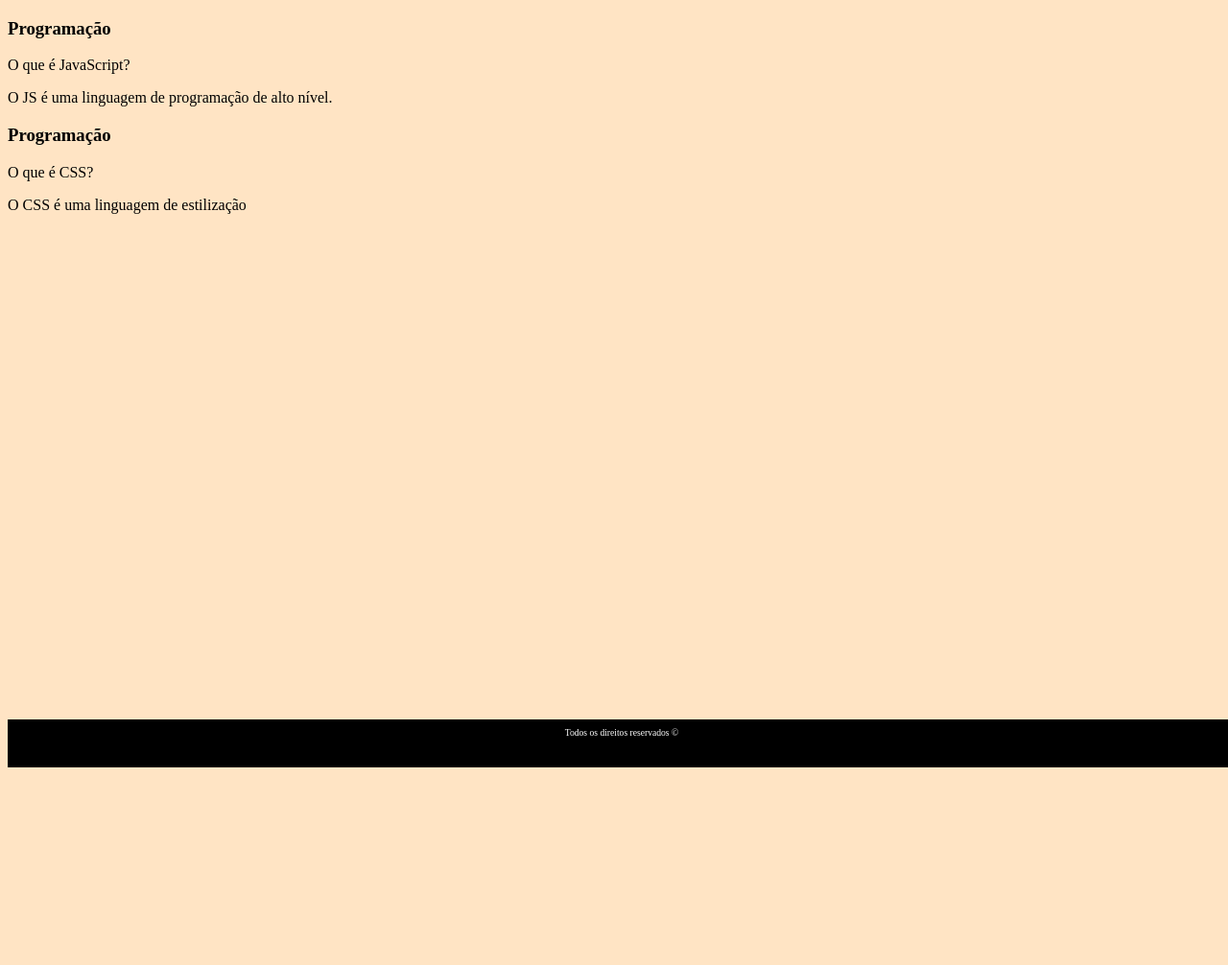
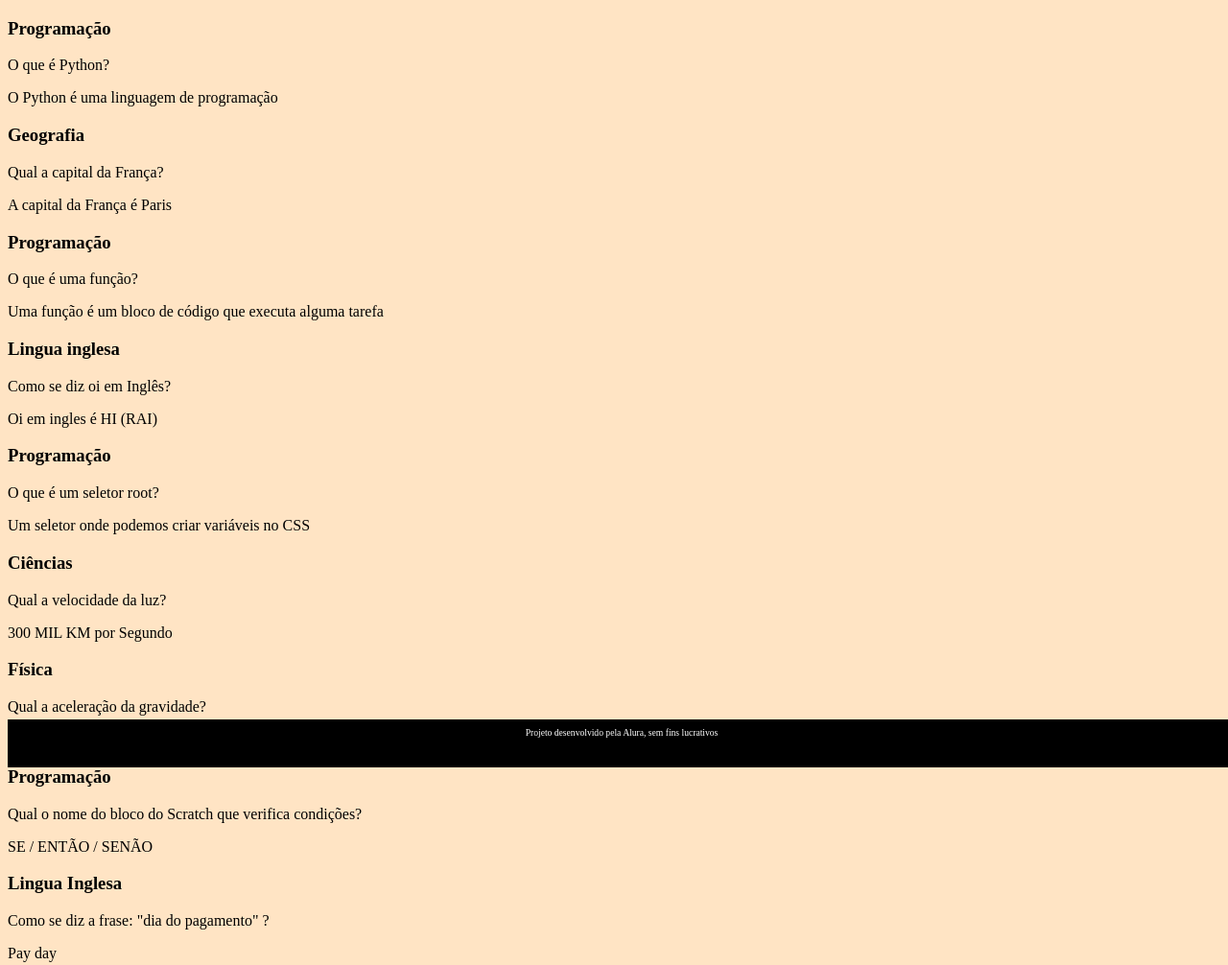
Before and after one commit to romulopena/flashcard-2ano, a plain HTML site: page index.html in a window 1280 px wide. Shown: the top 1006 px of the page at 96% size. Before the commit the page ends 800 px from the top, so only its background shows below. Drawn offline with Linux system fonts and the light colour scheme; a web font is replaced by a local one.

Commit message:
AULA FINAL

```diff
--- /dev/null
+++ b/app.js
@@ -0,0 +1,29 @@
+function criaCartao(categoria, pergunta, resposta) {
+    let container = document.getElementById('container')
+    let cartao = document.createElement('article')
+    cartao.className = 'cartao'
+
+    cartao.innerHTML = `
+    <div class="cartao__conteudo">
+    <h3>${categoria}</h3>
+    <div class="cartao__conteudo__pergunta">
+        <p>${pergunta}</p>
+    </div>
+    <div class="cartao__conteudo__resposta">
+        <p>${resposta}</p>
+    </div>
+    </div>
+    `
+
+    let respostaEstaVisivel = false
+
+    function viraCartao() {
+        respostaEstaVisivel = !respostaEstaVisivel
+        cartao.classList.toggle('active', respostaEstaVisivel)
+    }
+    cartao.addEventListener('click', viraCartao)
+
+
+    container.appendChild(cartao)
+
+}
--- a/index.html
+++ b/index.html
@@ -4,24 +4,12 @@
     <meta charset="UTF-8">
     <meta name="viewport" content="width=device-width, initial-scale=1.0">
     <link rel="stylesheet" href="assets/style.css">
-    <title>Flashcard</title>
+    <title>Flashcarda</title>
 </head>
 <body>
     <main>
         <section id="container">
-            <article class="cartao">
-                <div class="cartao__conteudo">
-                    <h3>Programação</h3>
-                    <div class="cartao__conteudo__pergunta">
-                        <p>O que é JavaScript?</p>
-                    </div>
-                    <div class="cartao__conteudo__resposta">
-                        <p>O JS é uma linguagem de programação
-                             de alto nível.</p>
-                    </div>
-                </div>
-            </article>
-            <article class="cartao">
+<!--            <article class="cartao">
                 <div class="cartao__conteudo">
                     <h3>Programação</h3>
                     <div class="cartao__conteudo__pergunta">
@@ -32,10 +20,47 @@
                     </div>
                 </div>
             </article>
+            <article class="cartao">
+                <div class="cartao__conteudo">
+                    <h3>Programação</h3>
+                    <div class="cartao__conteudo__pergunta">
+                        <p>O que é JavaScript?</p>
+                    </div>
+                    <div class="cartao__conteudo__resposta">
+                        <p>O JS é uma linguagem de programação de alto nível.</p>
+                    </div>
+                </div>
+            </article>
+            <article class="cartao">
+                <div class="cartao__conteudo">
+                    <h3>Programação 2.0</h3>
+                    <div class="cartao__conteudo__pergunta">
+                        <p>0 que é Python?</p>
+                    </div>
+                    <div class="cartao__conteudo__resposta">
+                        <p>0 Py é uma linguagem de programação de alto nível também</p>
+                    </div>
+                </div>
+            </article>
+            <article class="cartao"></article>
+                <div class="cartao__conteudo">
+                    <h3>História</h3>
+                    <div class="cartao__conteudo__pergunta">
+                        <p>Quem foram os bolcheviques?</p>
+                    </div>
+                    <div class="cartao__conteudo__resposta">
+                        <p>Era uma mílicia que lutando por interesses alheios na revolução Russa</p>
+                    </div>
+                </div>
+            </article> -->
         </section>
     </main>
     <footer>
-        <p>Todos os direitos reservados &copy;</p>
+        <p>Projeto desenvolvido pela Alura, sem fins lucrativos</p>
     </footer>
+    <script src="app.js"></script>
+    <script src="perguntas.js"></script>
 </body>
 </html>
+
+<h1 id="titulo"></h1>
--- /dev/null
+++ b/perguntas.js
@@ -0,0 +1,59 @@
+criaCartao(
+    'Programação',
+    'O que é Python?',
+    'O Python é uma linguagem de programação'
+)
+
+criaCartao(
+    'Geografia',
+    'Qual a capital da França?',
+    'A capital da França é Paris'
+)
+
+criaCartao(
+    'Programação',
+    'O que é uma função?',
+    'Uma função é um bloco de código que executa alguma tarefa'
+)
+
+criaCartao(
+    'Lingua inglesa',
+    'Como se diz oi em Inglês?',
+    'Oi em ingles é HI (RAI)'
+)
+
+criaCartao(
+    'Programação',
+    'O que é um seletor root?',
+    'Um seletor onde podemos criar variáveis no CSS'
+)
+
+criaCartao(
+    'Ciências',
+    'Qual a velocidade da luz?',
+    '300 MIL KM por Segundo'
+)
+
+criaCartao(
+    'Física',
+    'Qual a aceleração da gravidade?',
+    'Aproximadamente 9,8m/s'
+)
+
+criaCartao(
+    'Programação',
+    'Qual o nome do bloco do Scratch que verifica condições?',
+    'SE / ENTÃO / SENÃO'
+)
+
+criaCartao(
+    'Lingua Inglesa',
+    'Como se diz a frase: "dia do pagamento" ?',
+    'Pay day'
+)
+
+criaCartao(
+    'Lingua Xucreza',
+    'Como se diz "Black Friday" em Xucrês ?',
+    'Blaquifridái'
+)
```
